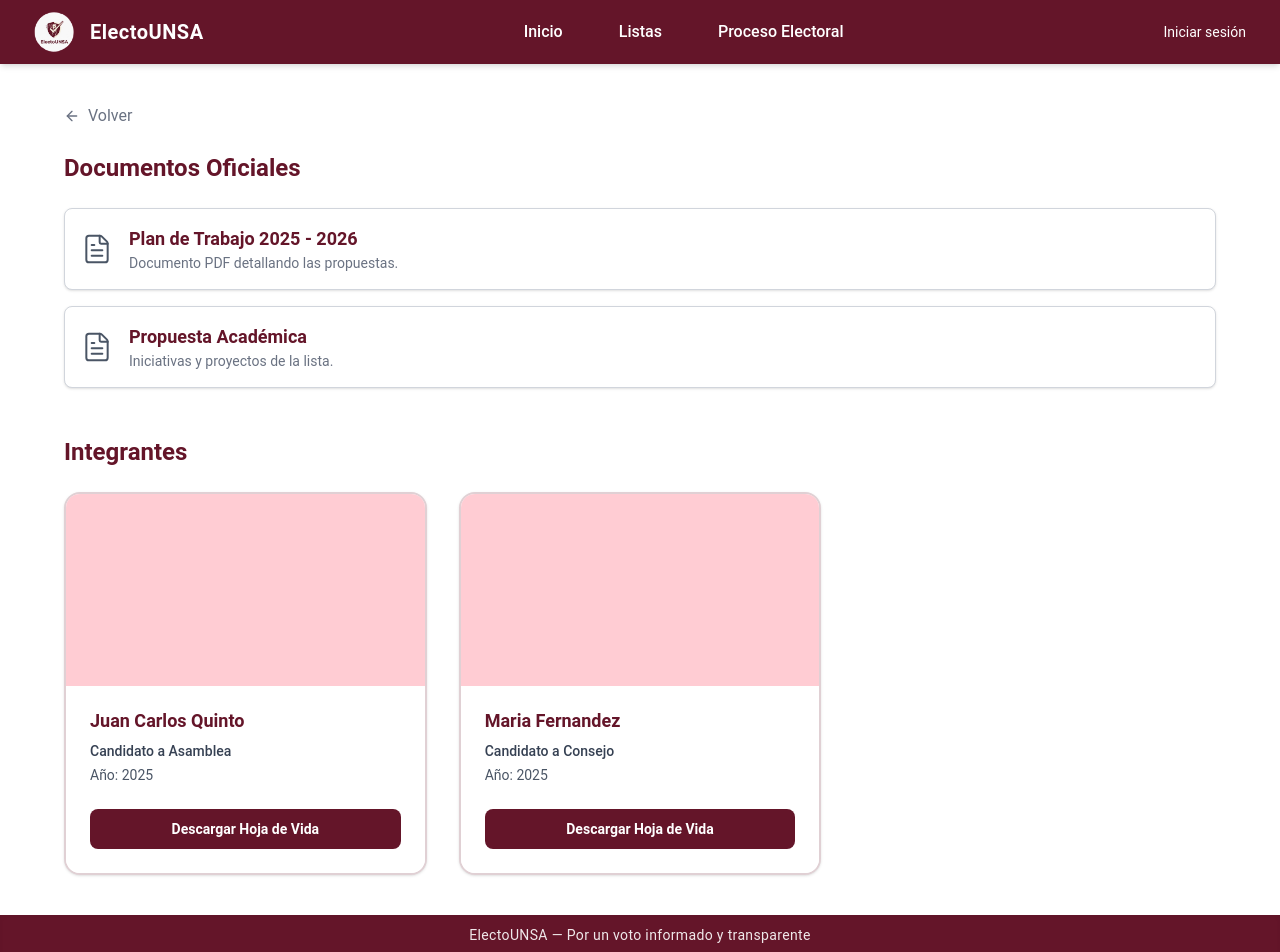
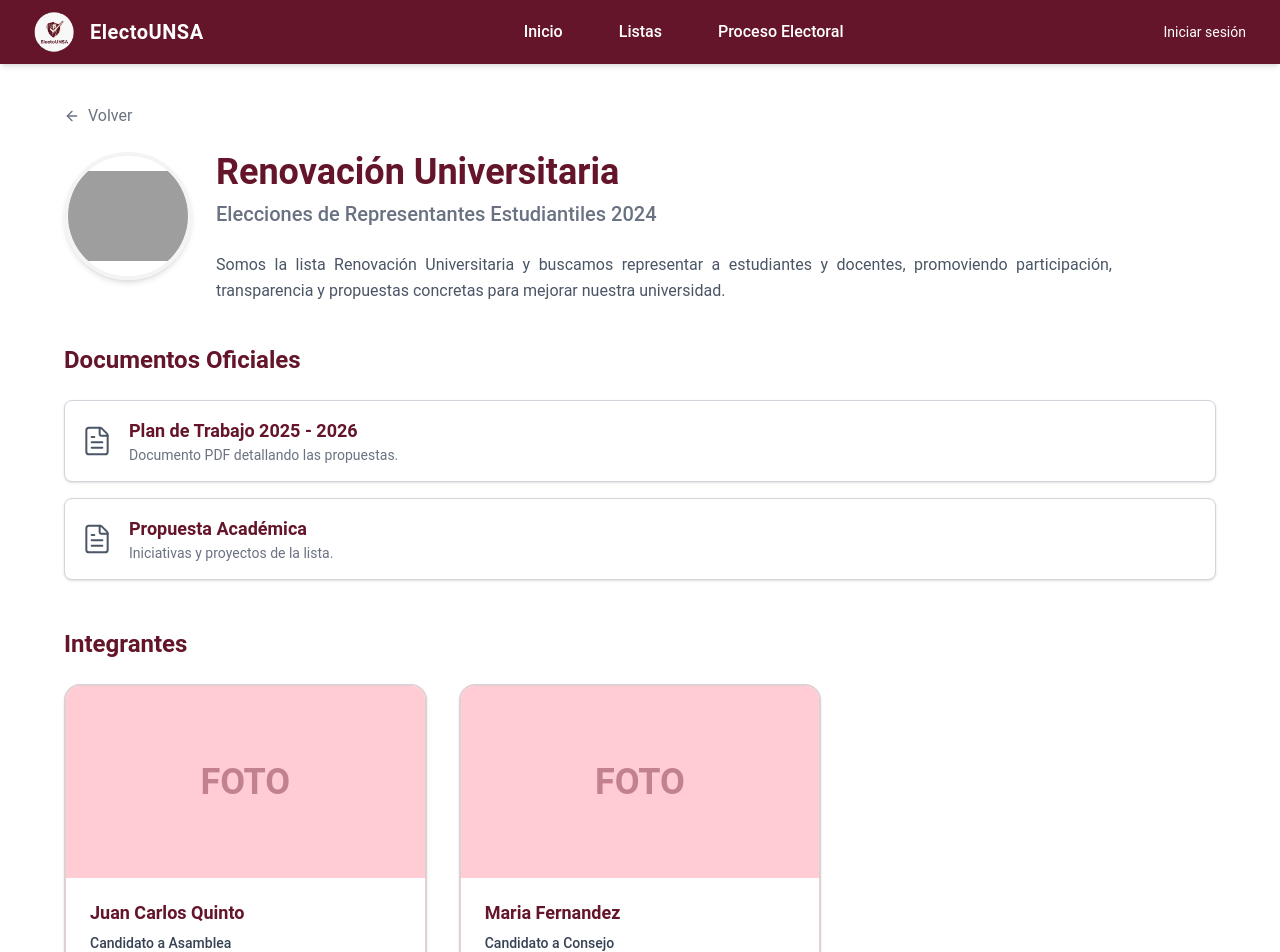
Before and after one commit to ynoacamino-org/ElectoUNSA, a React (Vite) app in the folder vite-front/: page /listas/1 in a window 1280 px wide. Shown: the top 952 px of the page. Built offline with nearby package versions, Linux system fonts and the light colour scheme; grey boxes are pictures that could not be loaded.

Commit message:
feat: Funcionalidad que se añada Lista creada a Listas.

```diff
--- a/vite-front/src/pages/Lists/ListDetailPage.tsx
+++ b/vite-front/src/pages/Lists/ListDetailPage.tsx
@@ -1,14 +1,12 @@
 import { useParams, Link } from 'react-router-dom';
 import { FileText, ArrowLeft } from 'lucide-react';
-import listsData from '../../data/lists.json';
 import { getListById } from '../../data/dataManager';
 
-// Importar todos los documentos que tienes en src/documents
+// Importar documentos estáticos
 import HojaDeVida from '../../documents/HojaDeVida.pdf';
 import PlanDeTrabajo from '../../documents/PlanDeTrabajo.pdf';
 import PropuestasDeListas from '../../documents/PropuestasDeListas.pdf';
 
-// Mapear los archivos con las rutas de tu JSON
 const archivosMap: Record<string, string> = {
   'documents/HojaDeVida.pdf': HojaDeVida,
   'documents/PlanDeTrabajo.pdf': PlanDeTrabajo,
@@ -17,7 +15,7 @@ const archivosMap: Record<string, string> = {
 
 export const ListDetailPage = () => {
   const { id } = useParams();
-  const data = listsData.find((lista: any) => lista.id === id);
+  const data = id ? getListById(id) : undefined;
 
   if (!data) {
     return (
@@ -35,16 +33,47 @@ export const ListDetailPage = () => {
           <ArrowLeft className="w-4 h-4 mr-2" /> Volver
         </Link>
 
-        {/* Documentos Oficiales */}
+        {/* ENCABEZADO */}
+        <div className="mb-10 flex flex-col md:flex-row gap-6 items-start">
+            {/* Si tiene logo, lo mostramos */}
+            {data.logo && (
+                <img src={data.logo} alt="Logo lista" className="w-32 h-32 object-contain rounded-full border-4 border-gray-100 shadow-md" />
+            )}
+            <div>
+                <h1 className="text-4xl font-bold text-unsa-granate mb-2">{data.nombre}</h1>
+                <h2 className="text-xl text-gray-500 font-medium mb-6">{data.subtitulo}</h2>
+                <p className="text-gray-600 leading-relaxed text-justify max-w-4xl whitespace-pre-wrap">
+                    {data.descripcion}
+                </p>
+            </div>
+        </div>
+
+        {/* DOCUMENTOS OFICIALES */}
         <section className="mb-12">
           <h3 className="text-2xl font-bold text-unsa-granate mb-6">Documentos Oficiales</h3>
           <div className="flex flex-col gap-4">
-            {data.documentos.map((doc, index) => (
+            {data.documentos.map((doc, index) => {
+              // LÓGICA MAESTRA PARA OBTENER EL PDF
+              let fileUrl = '#';
+              const archivoInfo = (doc as any).archivo;
+
+              if (archivoInfo) {
+                if (archivoInfo.startsWith('data:')) {
+                    // CASO 1: Es un PDF nuevo (Base64) guardado en memoria
+                    fileUrl = archivoInfo;
+                } else {
+                    // CASO 2: Es un PDF estático del JSON
+                    fileUrl = archivosMap[archivoInfo] || '#';
+                }
+              }
+
+              return (
                 <a
                   key={index}
-                href={archivosMap[doc.archivo]}
-                download
-                className="flex items-center gap-4 p-4 border border-gray-300 rounded-lg shadow-sm bg-white hover:shadow-md transition-shadow"
+                  href={fileUrl}
+                  download={doc.titulo} // Esto fuerza la descarga con el nombre correcto
+                  className={`flex items-center gap-4 p-4 border rounded-lg shadow-sm transition-shadow cursor-pointer
+                    ${fileUrl !== '#' ? 'bg-white hover:shadow-md border-gray-300' : 'bg-gray-50 border-gray-200 cursor-not-allowed'}`}
                 >
                   <FileText className="w-8 h-8 text-gray-600" strokeWidth={1.5} />
                   <div>
@@ -52,32 +81,32 @@ export const ListDetailPage = () => {
                     <p className="text-sm text-gray-500">{doc.desc}</p>
                   </div>
                 </a>
-            ))}
-            {data.documentos.length === 0 && <p className="text-gray-400">No hay documentos disponibles.</p>}
+              );
+            })}
+
+            {data.documentos.length === 0 && <p className="text-gray-400 italic">No hay documentos cargados.</p>}
           </div>
         </section>
 
-        {/* Integrantes */}
+        {/* INTEGRANTES */}
         <section>
           <h3 className="text-2xl font-bold text-unsa-granate mb-6">Integrantes</h3>
           <div className="grid grid-cols-1 md:grid-cols-2 lg:grid-cols-3 gap-8">
             {data.integrantes.map((member, index) => (
-              <a
-                key={index}
-                href={HojaDeVida} // Se reutiliza HojaDeVida para todos los integrantes
-                download
-                className="flex flex-col border-2 border-unsa-granate/20 rounded-2xl overflow-hidden shadow-sm hover:shadow-lg transition-all"
-              >
-                <div className="h-48 bg-rose-200 w-full"></div> {/* Placeholder Foto */}
+              <div key={index} className="flex flex-col border-2 border-unsa-granate/20 rounded-2xl overflow-hidden shadow-sm hover:shadow-lg transition-all group">
+                <div className="h-48 bg-rose-200 w-full flex items-center justify-center">
+                    <span className="text-unsa-granate/40 font-bold text-4xl">FOTO</span>
+                </div>
                 <div className="p-6 flex flex-col grow bg-white">
                   <h4 className="text-lg font-bold text-unsa-granate mb-2 leading-tight">{member.nombre}</h4>
                   <p className="text-gray-700 text-sm mb-1 font-medium">{member.cargo}</p>
                   <p className="text-gray-600 text-sm mb-6">Año: {member.anio}</p>
-                  <span className="mt-auto w-full bg-unsa-granate text-white font-bold py-2.5 rounded-lg hover:bg-[#4a0f1e] transition-colors text-sm text-center cursor-pointer">
-                    Descargar Hoja de Vida
-                  </span>
+
+                  <button className="mt-auto w-full bg-unsa-granate text-white font-bold py-2.5 rounded-lg group-hover:bg-[#4a0f1e] transition-colors text-sm">
+                    Ver Hoja de Vida
+                  </button>
                 </div>
-              </a>
+              </div>
             ))}
           </div>
         </section>
--- a/vite-front/src/pages/MyList/MyListPage.tsx
+++ b/vite-front/src/pages/MyList/MyListPage.tsx
@@ -4,6 +4,8 @@ import { Upload, User, Pencil, Trash2, FileText, X, Plus } from 'lucide-react';
 import { useNavigate } from 'react-router-dom';
 import { saveList } from '../../data/dataManager';
 import type { ElectoralList } from '../../types';
+import { fileToBase64 } from '../../utils/fileHelpers';
+
 
 interface MemberLocal {
   id: number;
@@ -75,23 +77,43 @@ export const MyListPage = () => {
   };
 
   // GUARDADO PRINCIPAL
-  const handleSubmit = () => {
+  const handleSubmit = async () => {
     if (!info.nombreLista) return alert('Ponle nombre a la lista');
 
+    // 1. CONVERTIR ARCHIVOS A TEXTO (BASE64)
+    let logoBase64 = undefined;
+    let pdfBase64 = undefined;
+
+    if (logoFile) {
+      logoBase64 = await fileToBase64(logoFile);
+    }
+
+    if (pdfFile) {
+      pdfBase64 = await fileToBase64(pdfFile);
+    }
+
+    // 2. CREAR EL OBJETO
     const newList: ElectoralList = {
       id: Date.now().toString(),
       nombre: info.nombreLista,
-      tipo: 'Rectorado', // Hardcode por defecto, podrías agregar un select
+      tipo: 'Rectorado',
       anio: '2025',
       subtitulo: info.slogan || 'Sin slogan',
       descripcion: info.propuestas || 'Sin descripción',
-      documentos: pdfFile ? [{ titulo: "Plan de Gobierno", desc: pdfFile.name }] : [],
+
+      // Guardamos el PDF convertido dentro del objeto
+      documentos: pdfFile && pdfBase64 ? [{
+        titulo: "Plan de Gobierno",
+        desc: pdfFile.name,
+        archivo: pdfBase64
+      }] : [],
+
       integrantes: members.map(m => ({ nombre: m.nombre, cargo: m.cargo, anio: '2025' })),
-      logo: logoFile ? URL.createObjectURL(logoFile) : undefined
+      logo: logoBase64
     };
 
     saveList(newList);
-    alert('¡Lista creada exitosamente!');
+    alert('¡Lista creada y documentos guardados!');
     navigate('/listas');
   };
 
--- a/vite-front/src/types/index.ts
+++ b/vite-front/src/types/index.ts
@@ -8,6 +8,7 @@ export interface Integrante {
 export interface Documento {
   titulo: string;
   desc: string;
+  archivo?: string;
 }
 
 export interface ElectoralList {
```
Also changed, not shown: vite-front/src/utils/fileHelpers.ts (added). Lines whose indentation alone changed are shown as unchanged.
